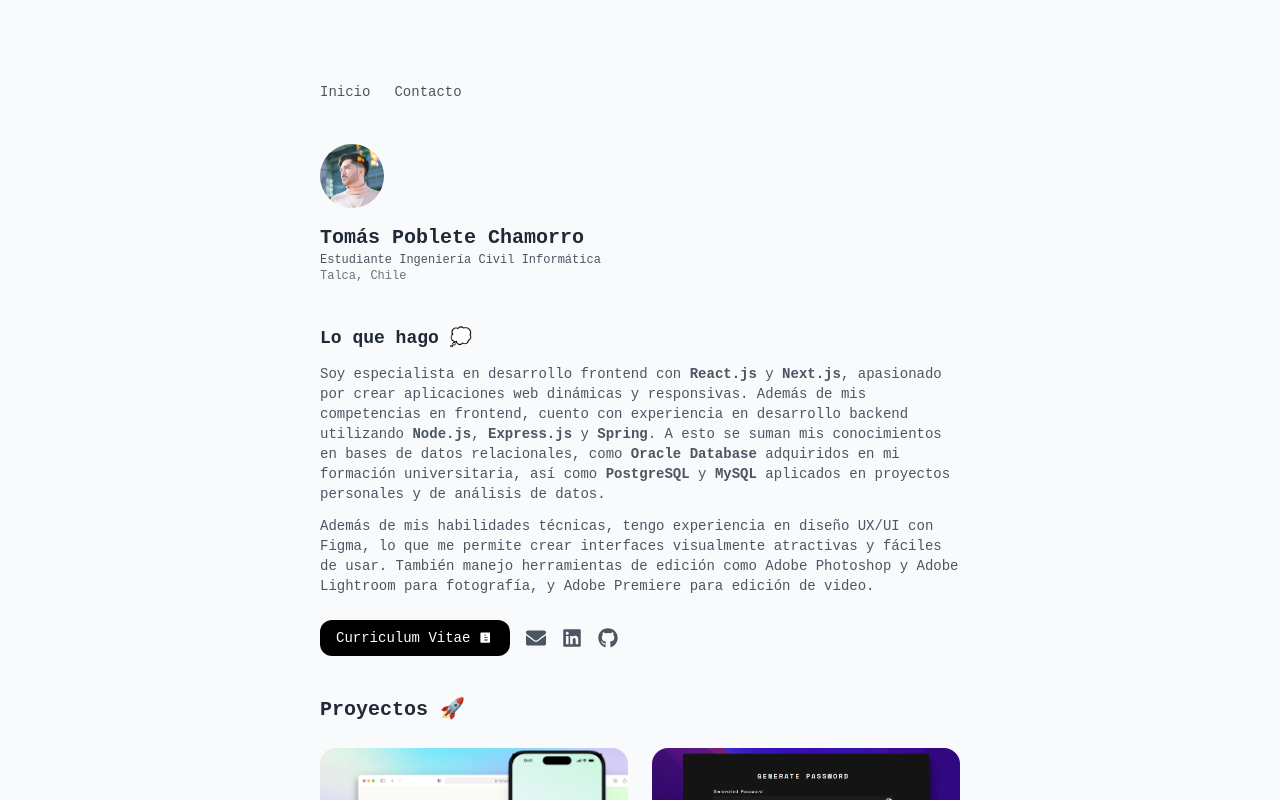
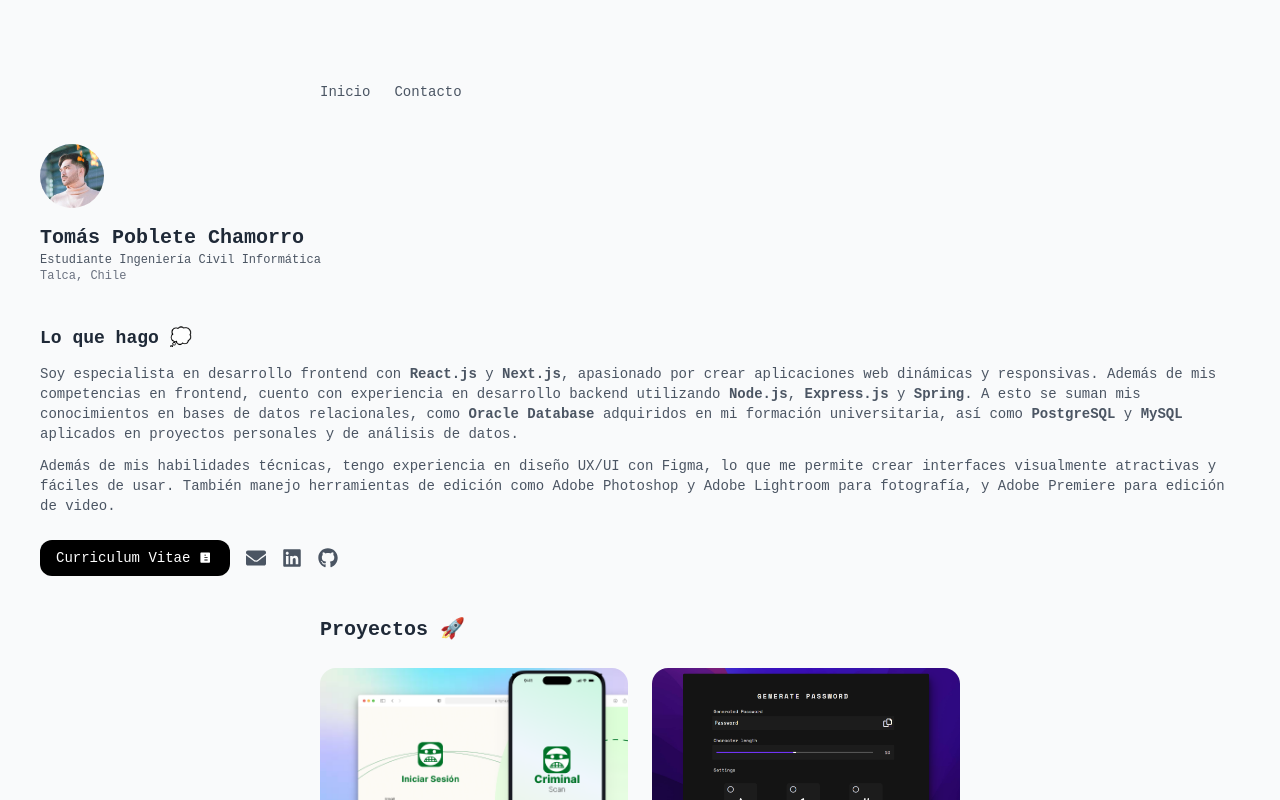
Before and after one commit to tomipoch/Dev_portfolio, a React (Create React App) app: page / in a window 1280 px wide. Shown: the top 800 px of the page. Built offline with nearby package versions, Linux system fonts and the light colour scheme.

Commit message:
cambio anchura hero

```diff
--- a/src/components/Hero.js
+++ b/src/components/Hero.js
@@ -1,22 +1,22 @@
 import React from 'react';
 import { FaLinkedin, FaGithub, FaEnvelope } from 'react-icons/fa';
-import CV from '../assets/Curriculum_Vitae.pdf'
-import Perfil from '../assets/perfil.jpeg'
+import CV from '../assets/Curriculum_Vitae.pdf';
+import Perfil from '../assets/perfil.jpeg';
 
 const Hero = () => {
   return (
-    <section className="flex flex-col justify-center bg-gray-50 transition-colors px-6"> {/* Eliminé py-12 para quitar el padding vertical */}
-      {/* Contenedor principal más angosto */}
-      <div className="max-w-2xl  mx-auto px-4 mb-10"> {/* Añadí px-4 para igualarlo a Projects */}
+    <section className="flex flex-col justify-center bg-gray-50 transition-colors px-6">
+      {/* Asegúrate de usar el mismo contenedor que en Projects */}
+      <div className="container mx-auto px-4 mb-10"> {/* Ajustado para alinearse con Projects */}
 
         {/* Perfil del usuario */}
-        <header className="flex flex-col items-start mb-10"> {/* Cambié a flex-col para alinear verticalmente */}
+        <header className="flex flex-col items-start mb-10">
           <img
             src={Perfil}
             alt="Profile"
             className="w-16 h-16 rounded-full mb-4"
           />
-          <div className="text-left"> {/* text-left para justificar a la izquierda */}
+          <div className="text-left">
             <h1 className="text-xl font-bold text-gray-800">
               Tomás Poblete Chamorro
             </h1>
@@ -41,7 +41,6 @@ const Hero = () => {
             Además de mis habilidades técnicas, tengo experiencia en diseño UX/UI con Figma, lo que me permite crear interfaces visualmente atractivas y fáciles de usar. También manejo herramientas de edición como Adobe Photoshop y Adobe Lightroom para fotografía, y Adobe Premiere para edición de video.
           </p>
         </div>
-
 
         {/* Enlaces de redes sociales y currículum */}
         <div className="flex items-center space-x-4">
```
Lines whose indentation alone changed are shown as unchanged.
